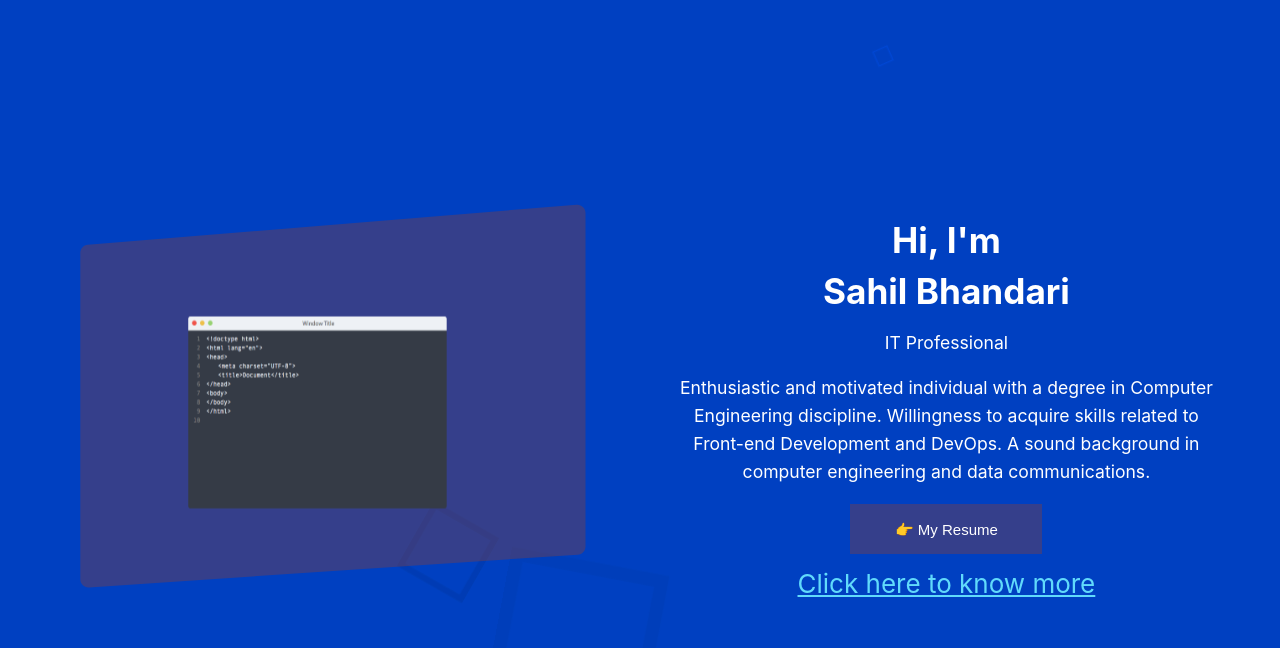
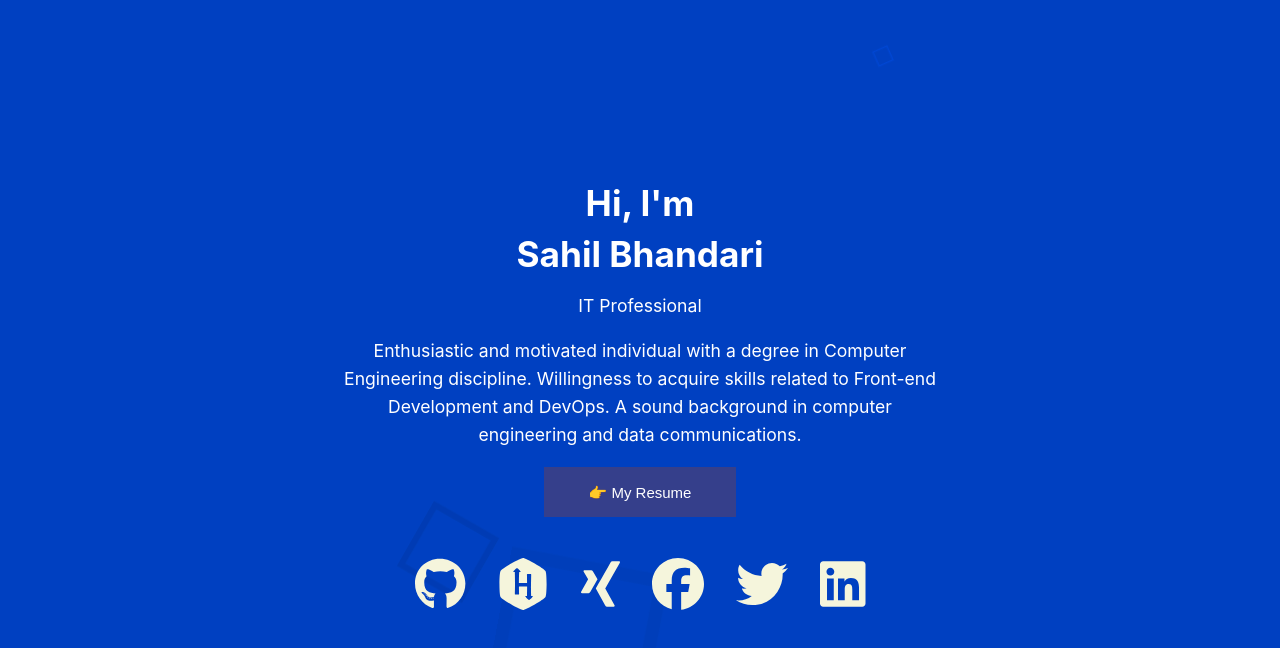
Before and after one commit to sahil-bhandari/aboutme, a React (Create React App) app: page / in a window 1280 px wide. Shown: the top 648 px of the page. Built offline with nearby package versions, Linux system fonts and the light colour scheme.

Commit message:
Remove linktree and add inapp socials

```diff
--- a/package.json
+++ b/package.json
@@ -4,6 +4,9 @@
   "homepage": "https://sahil-bhandari.github.io/aboutme",
   "private": true,
   "dependencies": {
+    "@fortawesome/fontawesome-svg-core": "^6.4.0",
+    "@fortawesome/free-brands-svg-icons": "^6.4.0",
+    "@fortawesome/react-fontawesome": "^0.2.0",
     "@testing-library/jest-dom": "^5.16.5",
     "@testing-library/react": "^13.4.0",
     "@testing-library/user-event": "^13.5.0",
@@ -13,7 +16,7 @@
     "@types/react-dom": "^18.0.11",
     "react": "^18.2.0",
     "react-dom": "^18.2.0",
-    "react-scripts": "5.0.1",
+    "react-scripts": "^5.0.1",
     "typescript": "^4.9.5",
     "web-vitals": "^2.1.4"
   },
--- a/src/components/intro/index.js
+++ b/src/components/intro/index.js
@@ -1,10 +1,9 @@
 import { useState, useEffect } from "react";
 
-import profile from "../../assets/image/profile.svg";
 import "./styles.css";
+import Socials from "../socials";
 
 export default function Intro() {
-  const [loaded, setLoaded] = useState(true);
   const [isDesktop, setisDesktop] = useState(true);
 
   useEffect(() => {
@@ -23,15 +22,11 @@ export default function Intro() {
 
   return (
     <>
-      {loaded ? <div>Loading...</div> : null}
       <div
         id="home"
         className={isDesktop ? "overviewdesktop" : "overviewmobile"}
       >
-        <div className={isDesktop ? "cardviewdesktop" : "cardviewmobile"}>
-          <img src={profile} alt="profile" onLoad={() => setLoaded(false)} />
-        </div>
-        <div className={isDesktop ? "cardviewdesktop" : "cardviewmobile"}>
+        <div className={isDesktop ? "cardviewdesktop" : "cardviewmobile"} >
           <div>
             <h1>Hi, I'm</h1>
             <h1>Sahil Bhandari</h1>
@@ -55,13 +50,7 @@ export default function Intro() {
                 <span>Check it out</span>
               </button>
             </a>
-            <a
-              className="App-link"
-              href="https://linktr.ee/SahilUmeshBhandari"
-              target="_self"
-            >
-              Click here to know more
-            </a>
+            <Socials />
           </div>
         </div>
       </div>
--- /dev/null
+++ b/src/components/socials/index.jsx
@@ -0,0 +1,50 @@
+import React from "react";
+import { FontAwesomeIcon } from "@fortawesome/react-fontawesome";
+import {
+  faXing,
+  faFacebook,
+  faTwitter,
+  faGithub,
+  faLinkedin,
+  faHackerrank
+} from "@fortawesome/free-brands-svg-icons";
+
+import "./styles.css";
+
+const Socials = () => {
+  return (
+    <>
+      <div class="social-container">
+        <a href="https://github.com/sahil-bhandari" className="social">
+          <FontAwesomeIcon icon={faGithub} size="2x" />
+        </a>
+        <a
+          href="https://www.hackerrank.com/sahil_bhandari?hr_r=1"
+          className="social"
+        >
+          <FontAwesomeIcon icon={faHackerrank} size="2x" />
+        </a>
+        <a
+          href="https://www.xing.com/profile/Sahil_Bhandari4"
+          className="social"
+        >
+          <FontAwesomeIcon icon={faXing} size="2x" />
+        </a>
+        <a href="https://www.facebook.com/saheel.supersoul" className="social">
+          <FontAwesomeIcon icon={faFacebook} size="2x" />
+        </a>
+        <a href="https://twitter.com/sahil_bhandari_" className="social">
+          <FontAwesomeIcon icon={faTwitter} size="2x" />
+        </a>
+        <a
+          href="https://www.linkedin.com/in/sahilumeshbhandari/"
+          className="social"
+        >
+          <FontAwesomeIcon icon={faLinkedin} size="2x" />
+        </a>
+      </div>
+    </>
+  );
+};
+
+export default Socials;
--- /dev/null
+++ b/src/components/socials/styles.css
@@ -0,0 +1,13 @@
+.social-container {
+  background: #eeeeee00;
+  padding: 25px 50px;
+}
+a.social {
+  margin: 0 1rem;
+  transition: transform 250ms;
+  display: inline-block;
+  color: beige;
+}
+a.social:hover {
+  transform: translateY(-4px);
+}
--- a/tsconfig.json
+++ b/tsconfig.json
@@ -18,7 +18,7 @@
     "resolveJsonModule": true,
     "isolatedModules": true,
     "noEmit": true,
-    "jsx": "react-jsx"
+    "jsx": "preserve"
   },
   "include": [
     "src"
```
Also changed, not shown: 1 other file (tests, documents, lock files or other folders).
